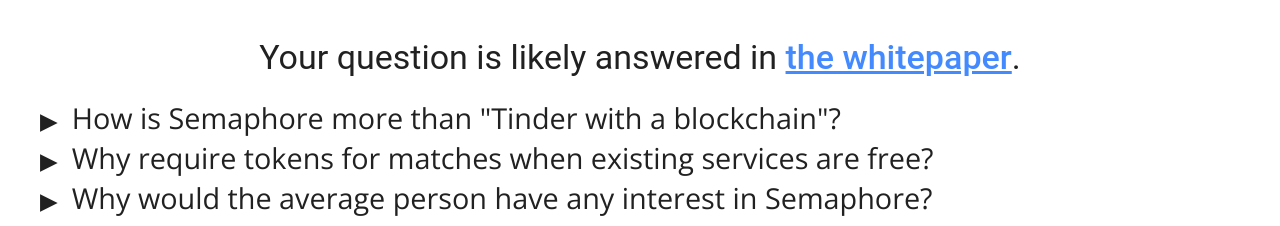
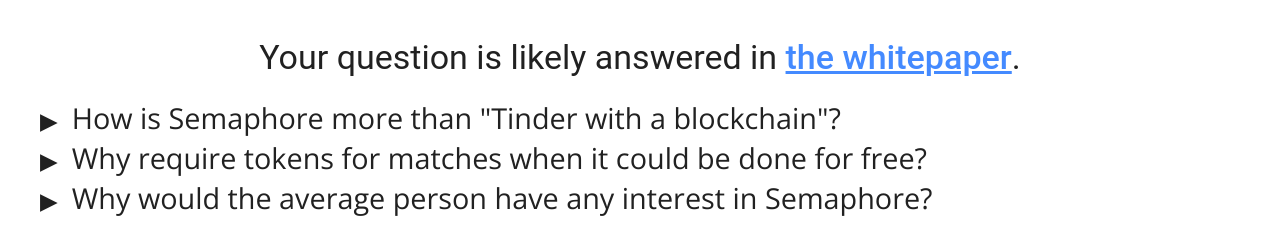
Before and after one commit to Semaphore-Co/Semaphore, a plain HTML site: page web/static/index.html in a window 1280 px wide. Shown: the part 2536-2762 px from the top of the page. Drawn offline with nearby package versions, Linux system fonts and the light colour scheme.

Commit message:
Changed FAQ wording

```diff
--- a/web/static/index.html
+++ b/web/static/index.html
@@ -80,7 +80,7 @@
 			<div>
 				Semaphore has fundamentally different goals than traditional dating apps. Its scope goes beyond romantic interest, but even within the realm of matching romantic partners, Semaphore is about discovering hidden connections rather than pairing up strangers. Tinder matches involve very little commitment, and many users find their time wasted with frivolous pairings. Semaphore is for people who already know each other and want to determine whether a feeling (such as a crush) is mutual.
 			</div>
-			<li>Why require tokens for matches when existing services are free?</li>
+			<li>Why require tokens for matches when it could be done for free?</li>
 			<div>
 				Requiring tokens adds a cost to Semaphore matches, which is the only effective way to demonstrate that the message is genuine. Without this kind of commitment, users could signal everything to everyone just to see what responses they get, and the whole system becomes unreliable. From a user's perspective, spending a small amount of money will ensure that any response is genuine, a service you can't get anywhere else.
 			</div>
```
